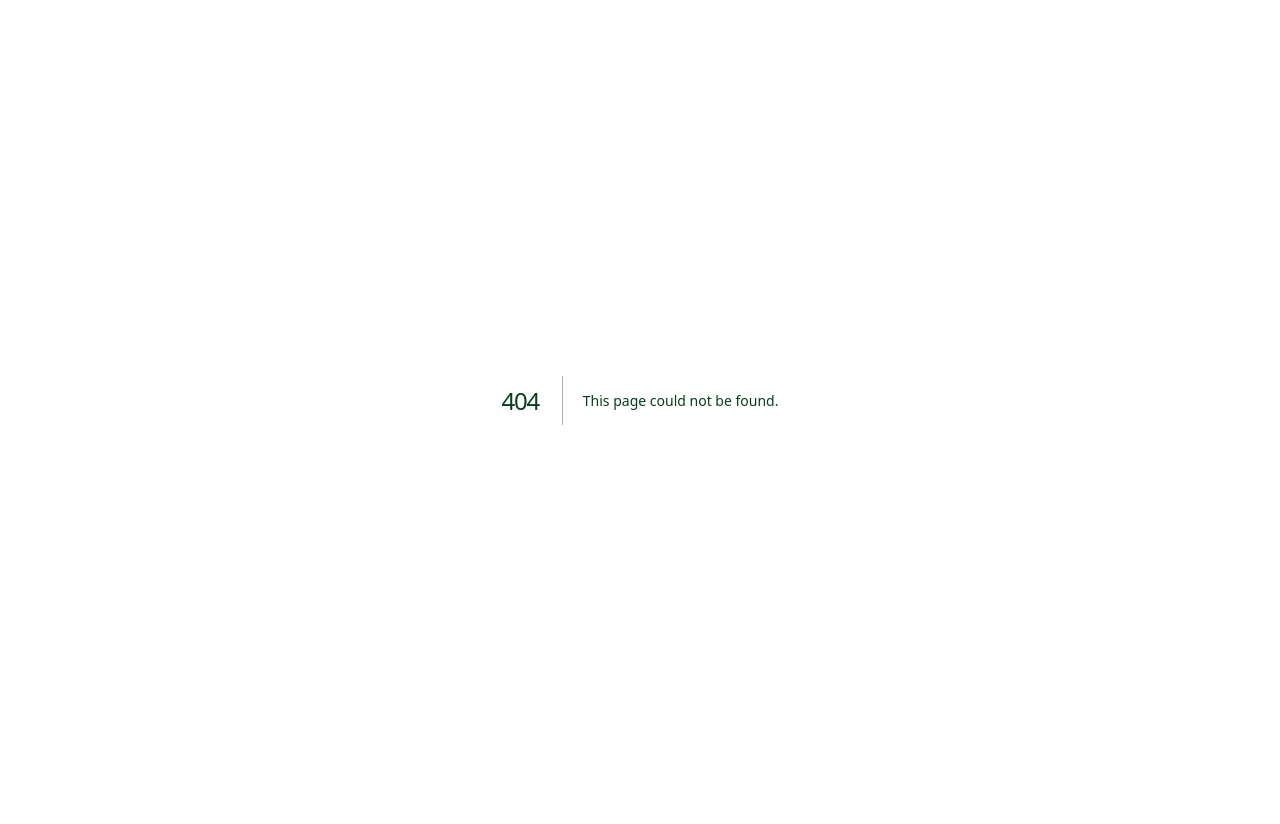
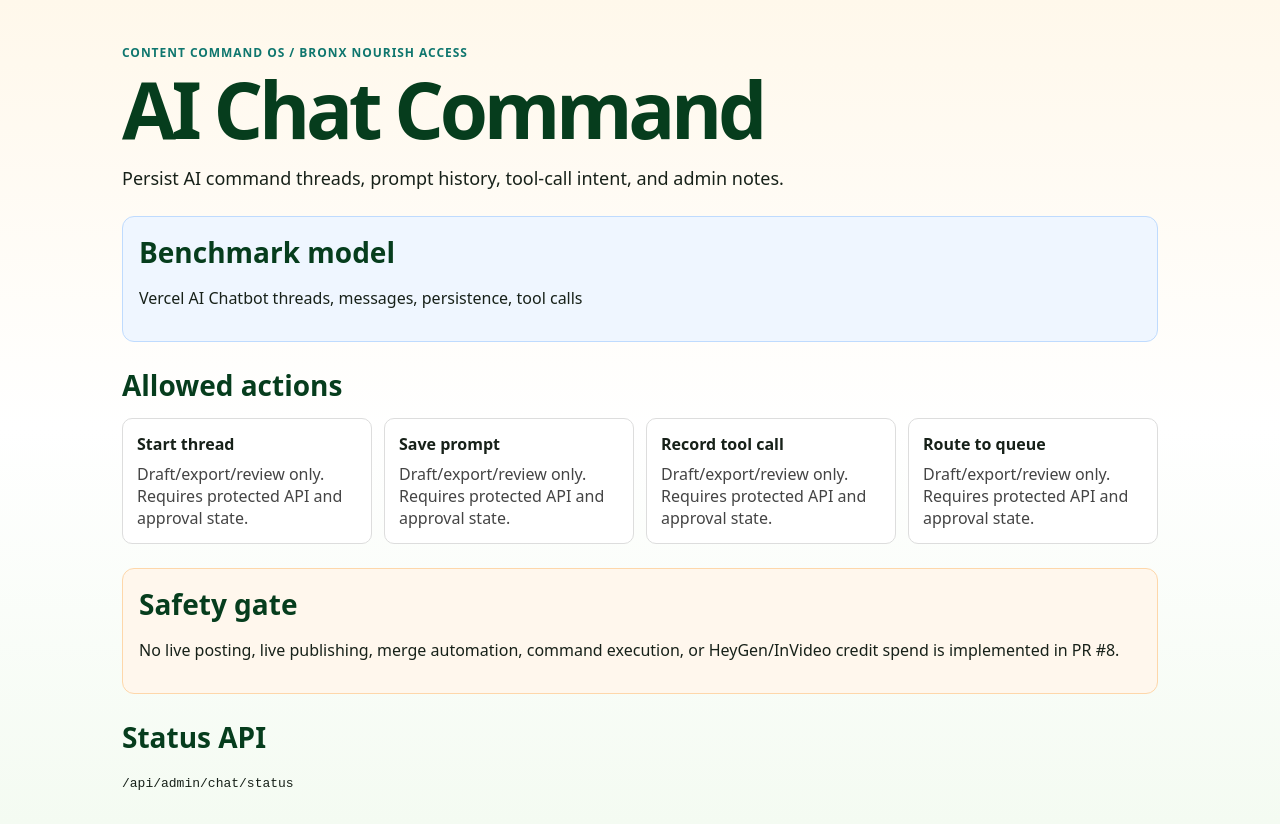
Before and after one commit to XPS-IINTELLIGENCE-SYSTEMS/bronx-nurish-access, a Next.js app: page /admin/chat in a window 1280 px wide. Before the commit this address had no page. Before the commit the page ends 800 px from the top, so only its background shows below. Built offline with nearby package versions, Linux system fonts and the light colour scheme.

Commit message:
Add Content Command chat page

```diff
--- /dev/null
+++ b/app/admin/chat/page.tsx
@@ -0,0 +1,5 @@
+import ContentCommandModulePage from "../content-command-page";
+
+export default function Page() {
+  return <ContentCommandModulePage moduleKey="chat" />;
+}
```
